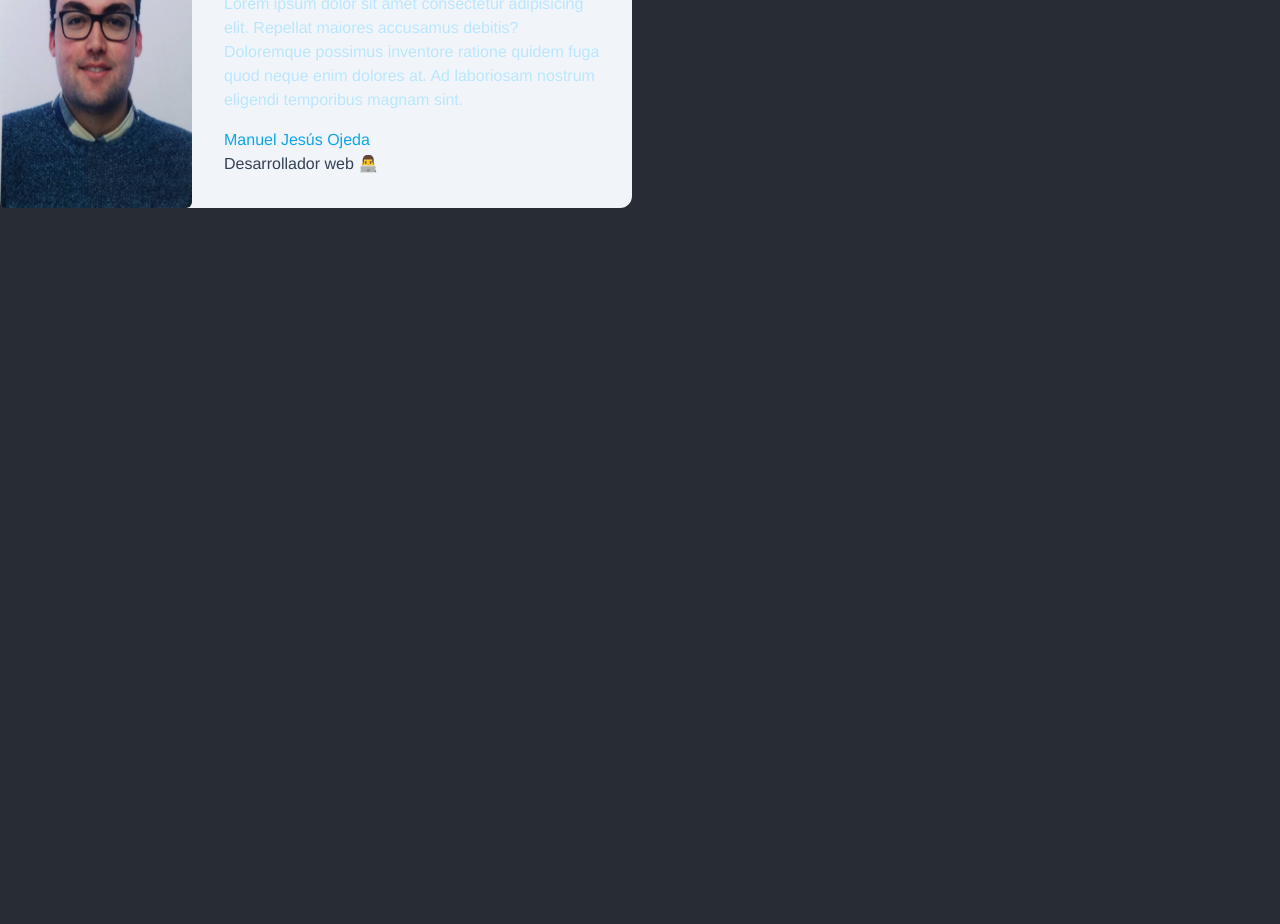
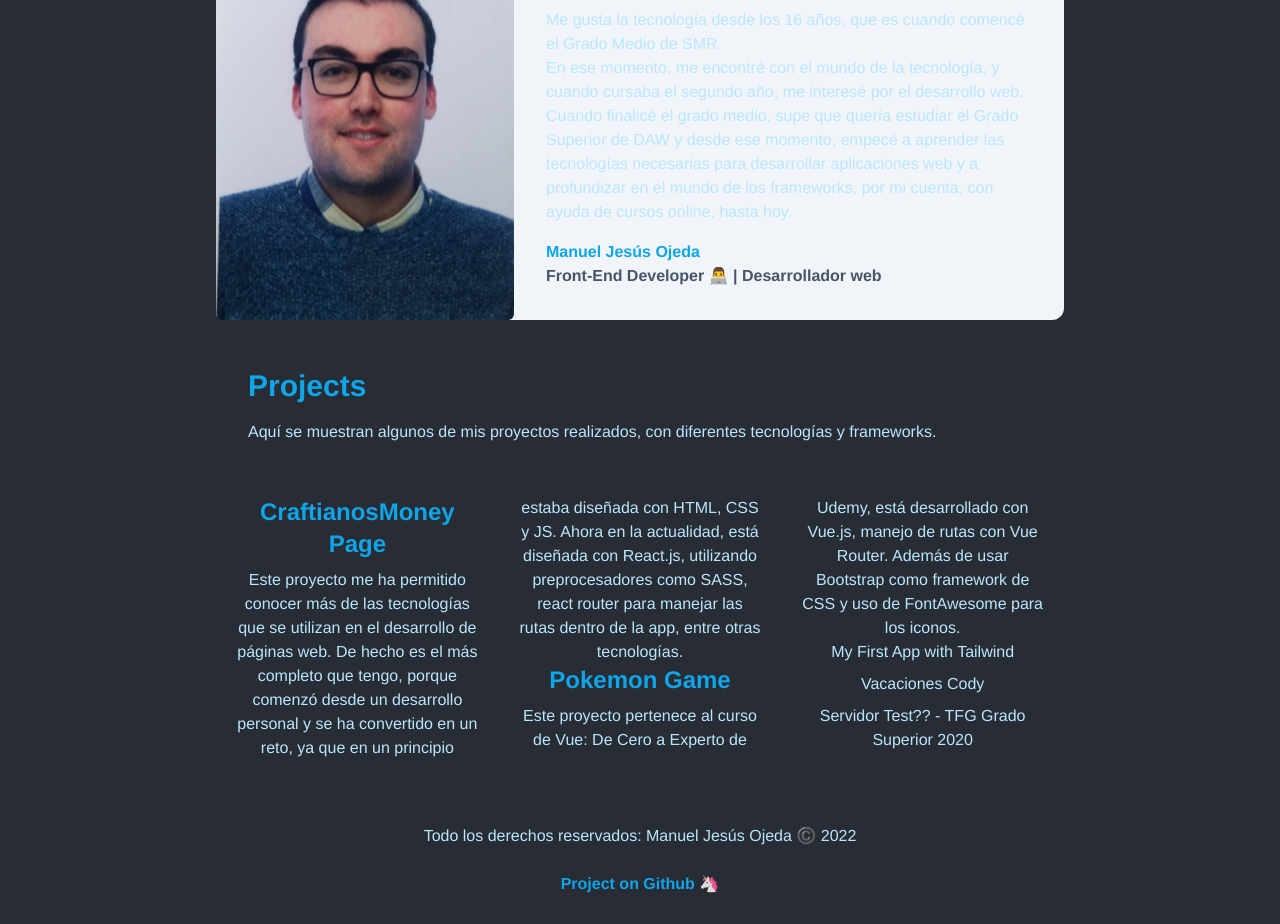
Before and after one commit to mjesusoj/portfolio, a Vue app: page / in a window 1280 px wide. Shown: the part 260-1184 px from the top of the page. Before the commit the page ends 800 px from the top, so only its background shows below. Built offline with nearby package versions, Linux system fonts and the light colour scheme.

Commit message:
Continue with project, create Projects Component, add more information, looks great #1 :rocket:

```diff
--- a/src/App.vue
+++ b/src/App.vue
@@ -1,25 +1,42 @@
 <template>
   <div class="md:container md:mx-auto">
-    <header>
-      <div class="columns-auto">
+    <div class="grid grid-cols-6 gap-4">
+        <div class="col-start-2 col-span-4 ...">
           <h1 class="text-4xl text-sky-500 font-bold bg-clip-text mb-4">
-          MJesu's Portfolio
+            Portfolio
           </h1>
 
           <Navbar />
         </div>
+
+        <div class="col-span-4 col-end-6 ...">
           <div class="columns-xl mt-5">
             <AboutMe />
           </div>
-    </header>
+        </div>
+
+        <div class="col-start-2 col-span-4">
+          <Projects />
+        </div>
+
+        <div class="col-start-2 col-span-4 mt-5 mb-5">
+          <p class="text-sky-200 font-medium mt-2">
+              Todo los derechos reservados: Manuel Jesús Ojeda ©️ 2022
+          </p>
+
+          <Footer />
+        </div>
+      </div>
   </div>
 </template>
 
 <script setup>
   // This starter template is using Vue 3 <script setup> SFCs
   // Check out https://vuejs.org/api/sfc-script-setup.html#script-setup
-  import Navbar from './components/Navbar.vue'
+  import Navbar from './components/ui/Navbar.vue'
   import AboutMe from './components/AboutMe.vue'
+  import Projects from './components/Projects.vue'
+  import Footer from './components/ui/Footer.vue'
 </script>
 
 <style>
--- a/src/components/AboutMe.vue
+++ b/src/components/AboutMe.vue
@@ -1,23 +1,28 @@
 <template>
-    <figure class="md:flex bg-slate-100 rounded-xl p-8 md:p-0 dark:bg-slate-800">
-        <img class="w-24 h-23 md:w-48 md:h-auto md:rounded-md rounded-full mx-auto" src="../assets/photo-mj.png" alt="Vue logo"  />
+    <figure id="about-me" class="md:flex bg-slate-100 rounded-xl p-8 md:p-0 dark:bg-slate-800">
+        <img class="w-24 h-24 md:w-auto md:h-auto md:rounded-md rounded-full mx-auto" src="../assets/photo-mj.png" alt="Vue logo"  />
         <div class="pt-6 md:p-8 text-center md:text-left space-y-4">
         <blockquote>
-            <h1 class="text-3xl text-sky-500 font-bold bg-clip-text">
+            <h2 class="text-3xl text-sky-400 font-bold bg-clip-text">
                 About Me
-            </h1>
+            </h2>
             <p class="text-sky-200 font-medium mt-2">
-                Lorem ipsum dolor sit amet consectetur adipisicing elit. Repellat maiores accusamus debitis?
-                Doloremque possimus inventore ratione quidem fuga quod neque enim dolores at.
-                Ad laboriosam nostrum eligendi temporibus magnam sint.
+                Me gusta la tecnología desde los 16 años, que es cuando comencé el Grado Medio de SMR.
+                <br />
+                En ese momento, me encontré con el mundo de la tecnología, y cuando cursaba el segundo año,
+                me interesé por el desarrollo web.
+                <br />
+                Cuando finalicé el grado medio, supe que quería estudiar el Grado Superior de DAW y desde ese momento,
+                empecé a aprender las tecnologías necesarias para desarrollar aplicaciones web y
+                a profundizar en el mundo de los frameworks, por mi cuenta, con ayuda de cursos online, hasta hoy.
             </p>
         </blockquote>
-        <figcaption class="font-medium">
+        <figcaption class="font-bold">
             <div class="text-sky-500 dark:text-sky-400">
                 Manuel Jesús Ojeda
             </div>
-            <div class="text-slate-700 dark:text-slate-500">
-                Desarrollador web 👨‍💻
+            <div class="text-slate-600 dark:text-slate-400">
+                Front-End Developer 👨‍💻 | Desarrollador web
             </div>
         </figcaption>
         </div>
--- /dev/null
+++ b/src/components/Projects.vue
@@ -0,0 +1,58 @@
+<template>
+    <div id="projects">
+        <div class="pt-6 md:p-8 text-center md:text-left space-y-4">
+            <h2 class="text-3xl text-sky-500 font-bold bg-clip-text">
+                Projects
+            </h2>
+            <p class="text-sky-200 font-medium mt-2">
+                Aquí se muestran algunos de mis proyectos realizados, con diferentes tecnologías y frameworks.
+            </p>
+        </div>
+        <div class="gap-10 columns-3 dark:bg-slate-800 text-sky-200 p-5">
+            <div class="craftianosPage">
+                <a href="https://craftianosmoney.com" target="_blank" rel="noopener noreferrer">
+                    <h3 class="text-2xl text-sky-500 hover:text-sky-700 font-bold bg-clip-text">CraftianosMoney Page</h3>
+                </a>
+                <p class="font-medium mt-2">
+                    Este proyecto me ha permitido conocer más de las tecnologías que se utilizan en el desarrollo de páginas web.
+                    De hecho es el más completo que tengo, porque comenzó desde un desarrollo personal
+                    y se ha convertido en un reto, ya que en un principio estaba diseñada con HTML, CSS y JS.
+                    Ahora en la actualidad, está diseñada con React.js, utilizando preprocesadores como SASS,
+                    react router para manejar las rutas dentro de la app, entre otras tecnologías.
+                </p>
+            </div>
+            <div class="pokemonGame">
+                <a href="https://pokemon-game-ten.vercel.app/" target="_blank" rel="noopener noreferrer">
+                    <h3 class="text-2xl text-sky-500 hover:text-sky-700 font-bold bg-clip-text">Pokemon Game</h3>
+                </a>
+                <p class="font-medium mt-2">
+                    Este proyecto pertenece al curso de Vue: De Cero a Experto de Udemy,
+                    está desarrollado con Vue.js, manejo de rutas con Vue Router.
+                    Además de usar Bootstrap como framework de CSS y uso de FontAwesome para los iconos.
+                </p>
+            </div>
+            <div class="vacacionesCody">
+                <h3>My First App with Tailwind</h3>
+                <p class="font-medium mt-2"></p>
+            </div>
+            <div class="vacacionesCody">
+                <h3>Vacaciones Cody</h3>
+                <p class="font-medium mt-2"></p>
+            </div>
+            <div class="vacacionesCody">
+                <h3>Servidor Test?? - TFG Grado Superior 2020</h3>
+                <p class="font-medium mt-2"></p>
+            </div>
+        </div>
+    </div>
+</template>
+
+<script>
+    export default {
+        name: 'name'
+    }
+</script>
+
+<style>
+
+</style>
--- /dev/null
+++ b/src/components/ui/Footer.vue
@@ -0,0 +1,23 @@
+<template>
+    <nav class="flex sm:justify-center space-x-4 mt-4">
+      <a
+        class="rounded-lg px-3 py-2 text-sky-500 font-bold hover:bg-amber-400 hover:text-slate-900"
+        href="https://github.com/mjesusoj/portfolio"
+        target="_blank" rel="noopener noreferrer"
+        >
+          Project on Github 🦄
+      </a>
+    </nav>
+</template>
+
+<script>
+    export default {
+
+    }
+</script>
+
+<style scoped>
+    a {
+        cursor: pointer;
+    }
+</style>
```
Also changed, not shown: src/components/ui/Navbar.vue (renamed from src/components/Navbar.vue). Lines whose indentation alone changed are shown as unchanged.
